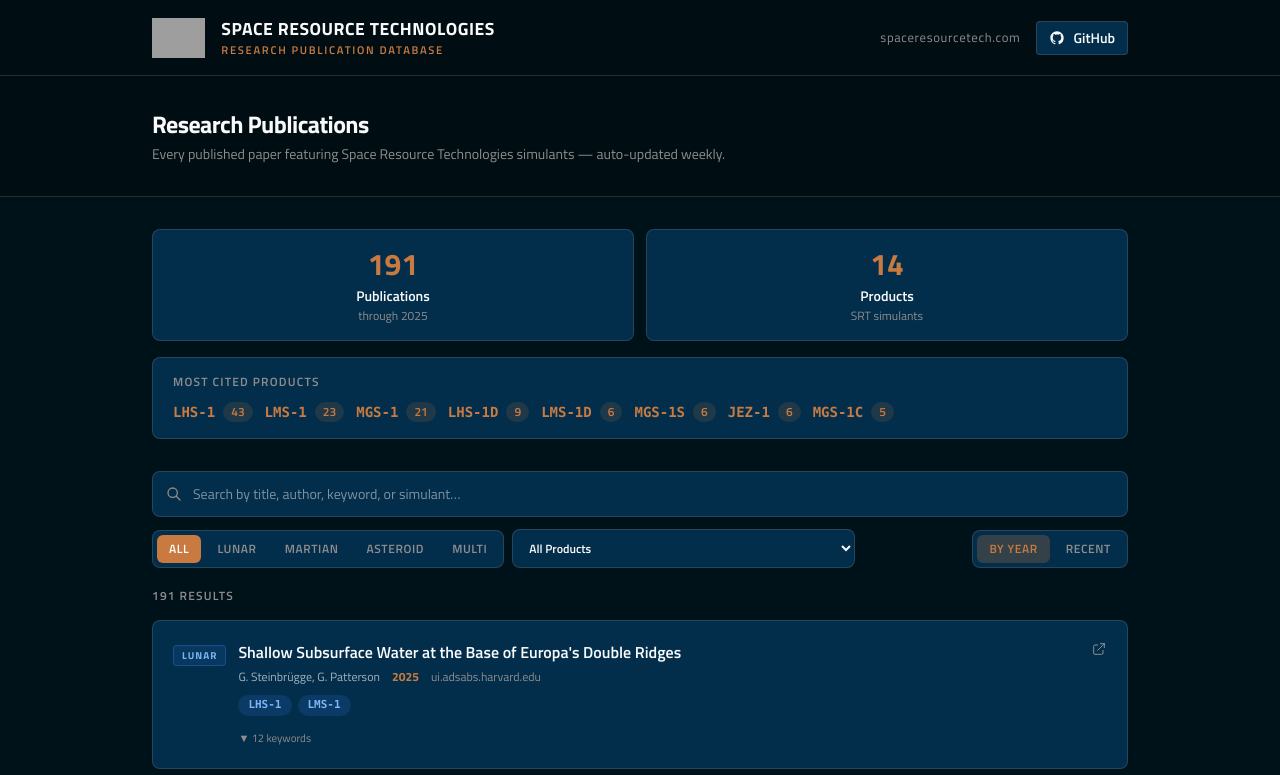
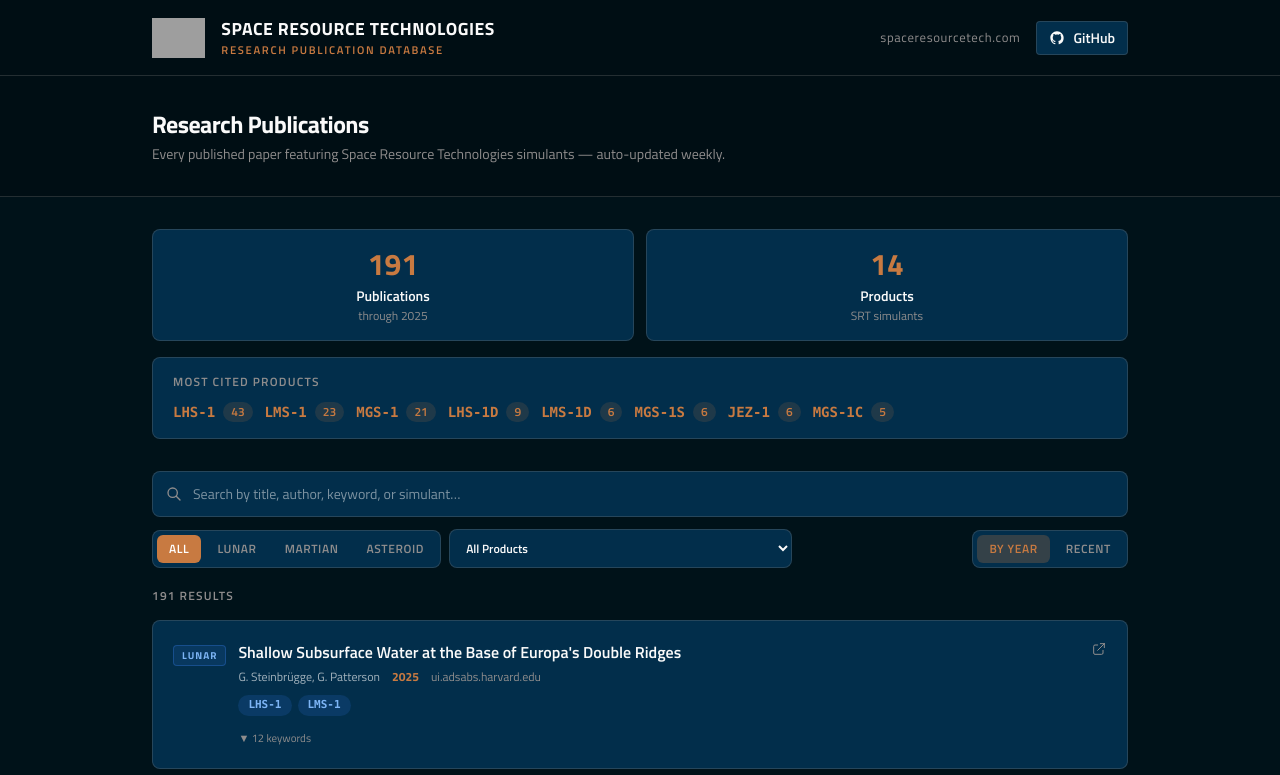
Before and after one commit to canduki21/SRT-DATABASE, a React (Vite) app: page / in a window 1280 px wide. Shown: the top 775 px of the page. Built offline with nearby package versions, Linux system fonts and the light colour scheme; grey boxes are pictures that could not be loaded.

Commit message:
ui: remove multi category filter

```diff
--- a/src/components/FilterBar.tsx
+++ b/src/components/FilterBar.tsx
@@ -17,7 +17,6 @@ const CATEGORIES = [
   { value: 'lunar',    label: 'Lunar' },
   { value: 'martian',  label: 'Martian' },
   { value: 'asteroid', label: 'Asteroid' },
-  { value: 'multi',    label: 'Multi' },
 ]
 
 export default function FilterBar({
```
